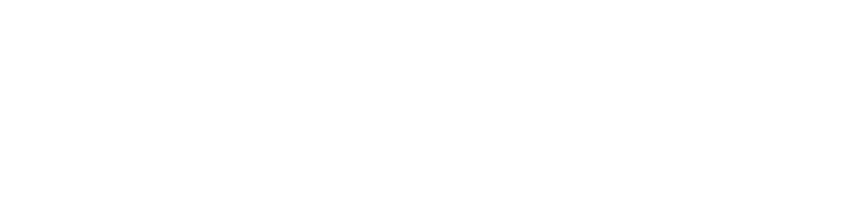
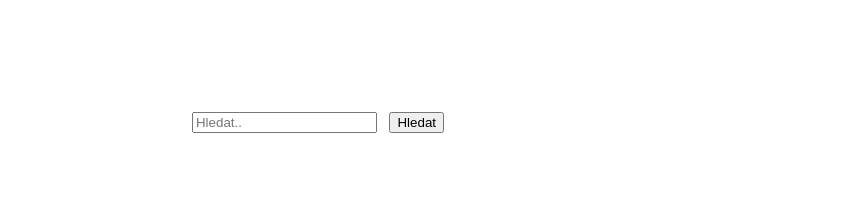
Before and after one commit to Buri137-branch/Web_Design, a plain HTML site: page Web_design/e-shop.html in a window 1280 px wide. Shown: the top 218 px of the page, 384-1225 px from the left. Drawn offline with Linux system fonts and the light colour scheme.

Commit message:
Searchbox

```diff
--- a/Web_design/e-shop.html
+++ b/Web_design/e-shop.html
@@ -8,6 +8,10 @@
 </head>
 <body>
 <header>
+    <div class="hledat">
+        <input type="searchtext" placeholder="Hledat..">
+        <input type="submit" value="Hledat">
+    </div>
     <img class="kosik" alt="Nakupni kosik"  src="Images/Kosik.png">
 
     <img class="logo" alt="Logo" src="Images/logo.png">
--- a/Web_design/style.css
+++ b/Web_design/style.css
@@ -69,3 +69,17 @@ header {
     grid-area: kosik;
     bottom: 0;
 }
+
+.hledat {
+    /*position: relative;*/
+    margin: auto;
+    border: none;
+    font-size: 50px;
+    bottom: 0px;
+    grid-area: hledat;
+    justify-content: center;
+}
+.searchtext  {
+
+
+}
```
